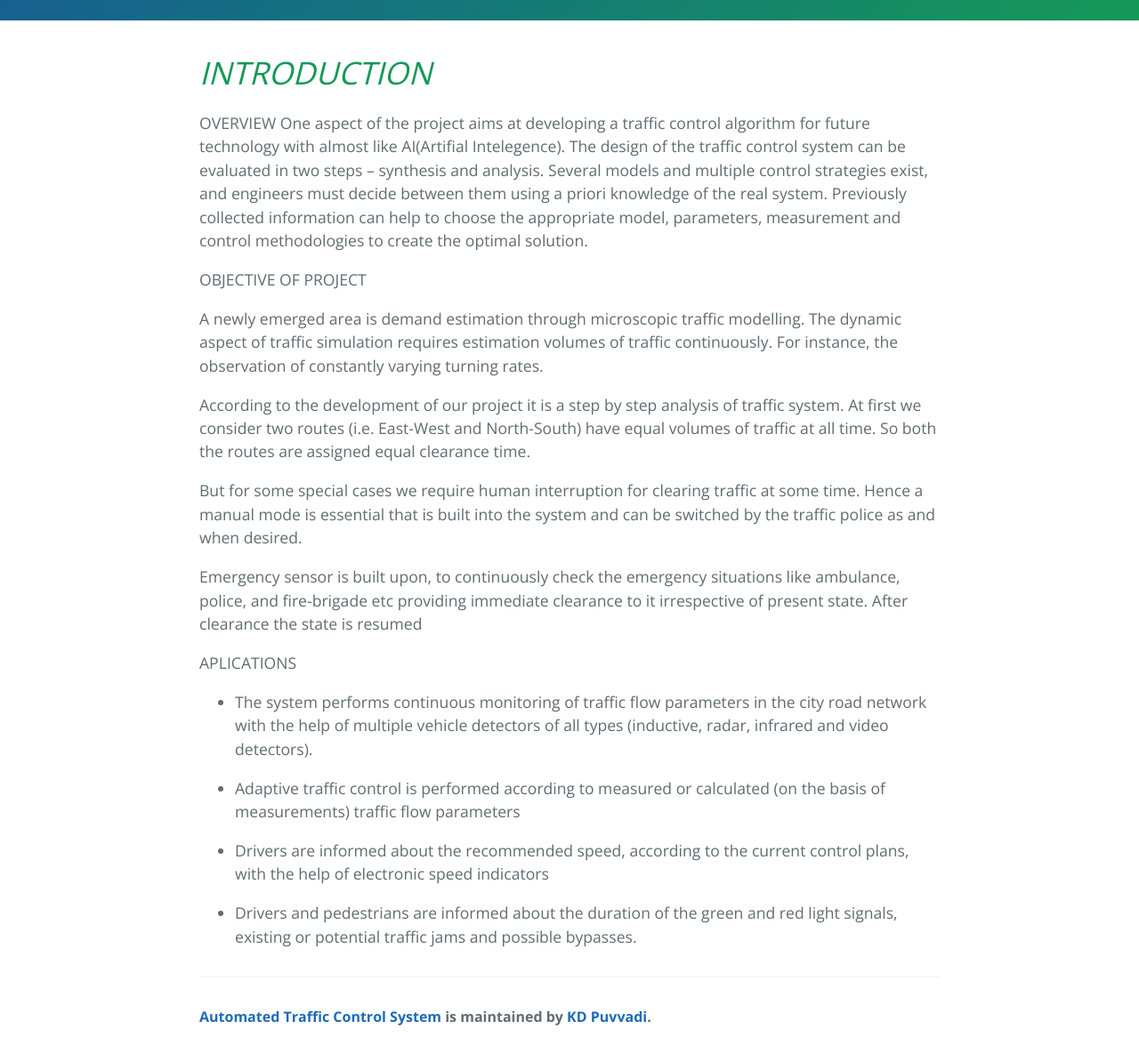
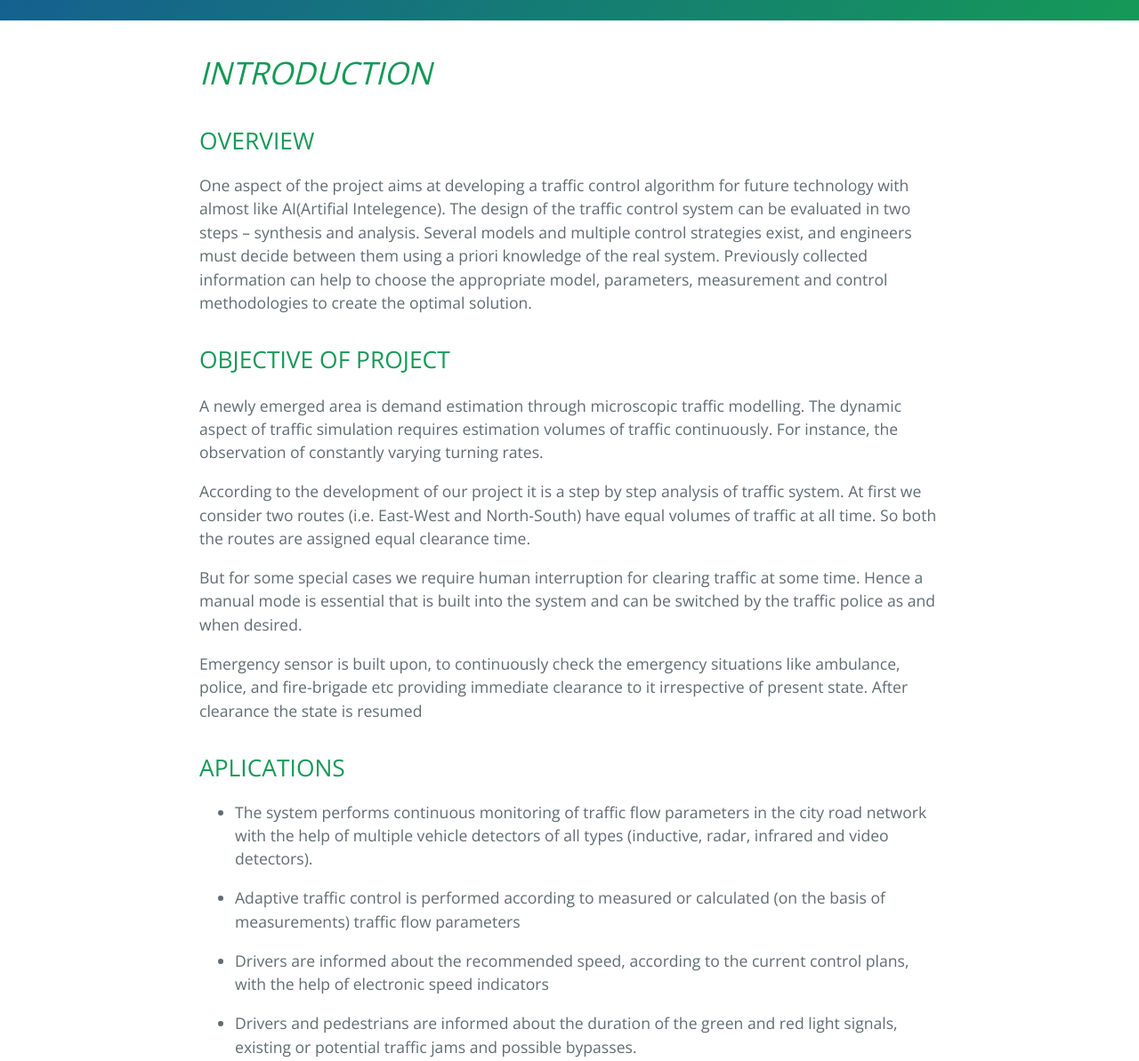
Before and after one commit to kdpuvvadi/Automated-Traffic-Control-System, a plain HTML site: page index.html in a window 1280 px wide. Shown: the part 360-1553 px from the top of the page at 89% size. Drawn offline with nearby package versions, Linux system fonts and the light colour scheme.

Commit message:
Update index.html

```diff
--- a/index.html
+++ b/index.html
@@ -23,10 +23,10 @@
 <a id="introduction-" class="anchor" href="#introduction-" aria-hidden="true"><span class="octicon octicon-link"></span></a><em>INTRODUCTION</em>
 </h1>
 
-<p>OVERVIEW
+<h2>OVERVIEW</h2>
  One aspect of the project aims at developing a traffic control algorithm for future technology with almost like AI(Artifial Intelegence). The design of the traffic control system can be evaluated in two steps – synthesis and analysis. Several models and multiple control strategies exist, and engineers must decide between them using a priori knowledge of the real system. Previously collected information can help to choose the appropriate model, parameters, measurement and control methodologies to create the optimal solution. </p>
 
-<p>OBJECTIVE OF PROJECT </p>
+<h2>OBJECTIVE OF PROJECT </h2>
 
 <p>A newly emerged area is demand estimation through microscopic traffic modelling. The dynamic aspect of traffic simulation requires estimation volumes of traffic continuously. For instance, the observation of constantly varying turning rates. </p>
 
@@ -36,7 +36,7 @@
 
 <p>Emergency sensor is built upon, to continuously check the emergency situations like ambulance, police, and fire-brigade etc providing immediate clearance to it irrespective of present state. After clearance the state is resumed </p>
 
-<p>APLICATIONS</p>
+<h2>APLICATIONS</h2>
 
 <ul>
 <li>The system performs continuous monitoring of traffic flow parameters in the city road network with the help of multiple vehicle detectors of all types (inductive, radar, infrared and video detectors).</li>
```
